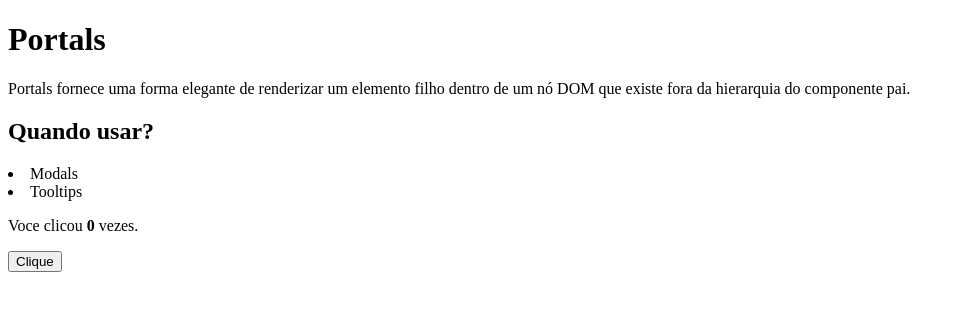
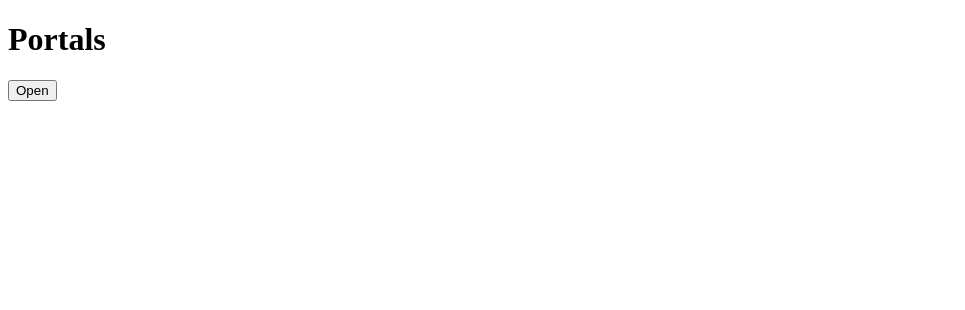
Before and after one commit to MarcosJBM/Learning-React, a React (Create React App) app: page /Portals in a window 1280 px wide. Shown: the top 310 px of the page, without its empty margins (0-965 px from the left). Built offline with nearby package versions, Linux system fonts and the light colour scheme.

Commit message:
Added Modal.

```diff
--- a/src/Pages/AdvancedConcepts/Portals/components.tsx
+++ b/src/Pages/AdvancedConcepts/Portals/components.tsx
@@ -1,27 +1,40 @@
-import React, { Component, Fragment, useEffect, useState } from "react";
-import ReactDOM from "react-dom";
+import React, { useState } from "react";
+import { ModalProps } from "./type";
 
-export function Counter() {
-  const [count, setCount] = useState(0);
+import "./styles.css";
 
-  useEffect(() => {
-    document.title = `Clicks ${count}`;
-  });
+export const Dashboard = () => {
+  const [show, setShow] = useState(false);
+
+  function showModal() {
+    setShow(true);
+  }
+
+  function hideModal() {
+    setShow(false);
+  }
 
   return (
-    <Fragment>
-      <p>
-        Voce clicou <strong>{count}</strong> vezes.
-      </p>
-      <button onClick={() => setCount(count + 1)}>Clique</button>
-    </Fragment>
+    <main>
+      <Modal show={show} handleClose={hideModal}>
+        <h3>Opa meu bom, aparentemente o Modal ta funcionando</h3>
+      </Modal>
+      <button type='button' onClick={showModal}>
+        Open
+      </button>
+    </main>
   );
-}
+};
 
-const Outsider = () => ReactDOM.createPortal(<Counter />, document.body);
+const Modal: React.FC<ModalProps> = ({ show, children, handleClose }) => {
+  const showHideClassName = show ? "modal display-block" : "modal display-none";
 
-export class App extends Component {
-  render = () => {
-    return <Outsider />;
-  };
-}
+  return (
+    <div className={showHideClassName}>
+      <section className='modal-main'>
+        {children}
+        <button onClick={handleClose}>Close</button>
+      </section>
+    </div>
+  );
+};
--- a/src/Pages/AdvancedConcepts/Portals/index.tsx
+++ b/src/Pages/AdvancedConcepts/Portals/index.tsx
@@ -1,19 +1,11 @@
 import React from "react";
-
-import { App } from "./components";
+import { Dashboard } from "./components";
 
 export default function Portals() {
   return (
     <div>
       <h1>Portals</h1>
-      <p>
-        Portals fornece uma forma elegante de renderizar um elemento filho
-        dentro de um nó DOM que existe fora da hierarquia do componente pai.
-      </p>
-      <h2>Quando usar?</h2>
-      <li>Modals</li>
-      <li>Tooltips</li>
-      <App />
+      <Dashboard />
     </div>
   );
 }
--- /dev/null
+++ b/src/Pages/AdvancedConcepts/Portals/styles.css
@@ -0,0 +1,28 @@
+.modal {
+  position: fixed;
+  top: 0;
+  left: 0;
+  width: 100%;
+  height: 100%;
+  background: rgba(0, 0, 0, 0.6);
+}
+
+.modal-main {
+  position: fixed;
+  padding: 20px;
+  background: white;
+  width: auto;
+  border-radius: 8px;
+  height: auto;
+  top: 50%;
+  left: 50%;
+  transform: translate(-50%, -50%);
+}
+
+.display-block {
+  display: block;
+}
+
+.display-none {
+  display: none;
+}
--- /dev/null
+++ b/src/Pages/AdvancedConcepts/Portals/type.ts
@@ -0,0 +1,4 @@
+export type ModalProps = {
+  show: boolean;
+  handleClose: () => void;
+};
```
